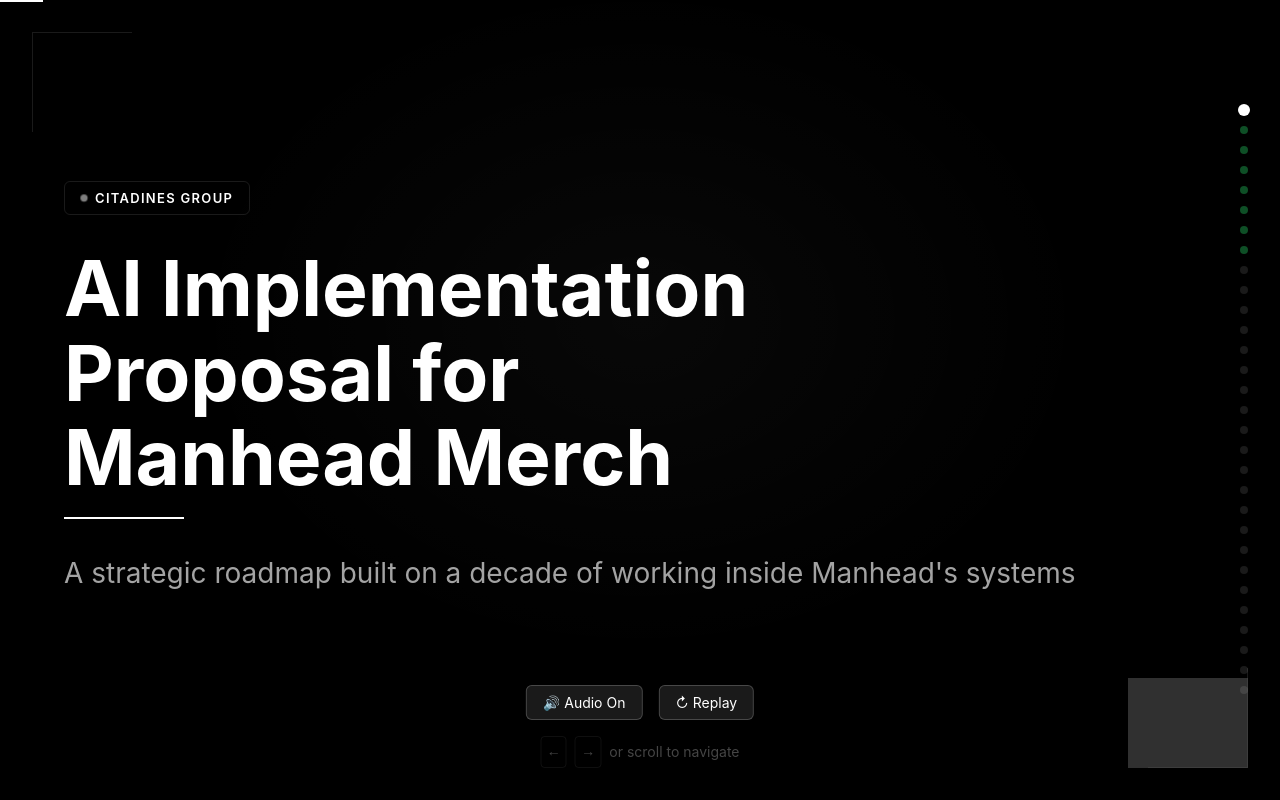
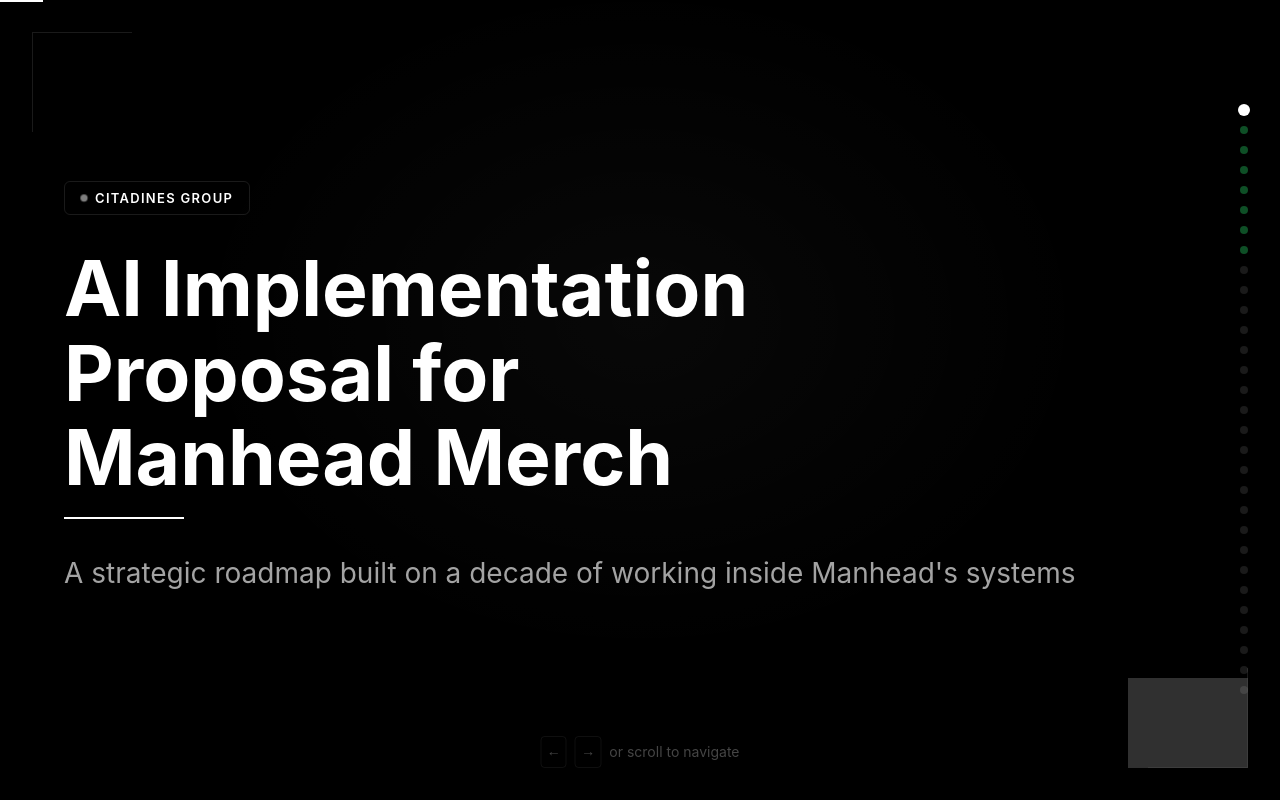
Before and after one commit to eugeneleychenko/manhead-ai-2026, a website: page presentation.html in a window 1280 px wide. Shown: the top 800 px of the page. Drawn offline with Linux system fonts and the light colour scheme; grey boxes are pictures that could not be loaded; a web font is replaced by a local one.

Commit message:
Update audio controls in presentation.html to be hidden by default for improved UI experience.

```diff
--- a/presentation.html
+++ b/presentation.html
@@ -1455,9 +1455,9 @@
             }
 
             setupAudioControls() {
-                // Add audio control buttons to the UI
+                // Add audio control buttons to the UI (hidden)
                 const controlsHTML = `
-                    <div style="position: fixed; bottom: 80px; left: 50%; transform: translateX(-50%); z-index: 1000; display: flex; gap: 1rem; align-items: center;">
+                    <div style="position: fixed; bottom: 80px; left: 50%; transform: translateX(-50%); z-index: 1000; display: none; gap: 1rem; align-items: center;">
                         <button id="toggleAudio" style="padding: 0.5rem 1rem; background: rgba(255,255,255,0.1); border: 1px solid rgba(255,255,255,0.2); border-radius: 6px; color: white; cursor: pointer; font-family: var(--font-body); font-size: 0.875rem;">
                             🔊 Audio On
                         </button>
```
